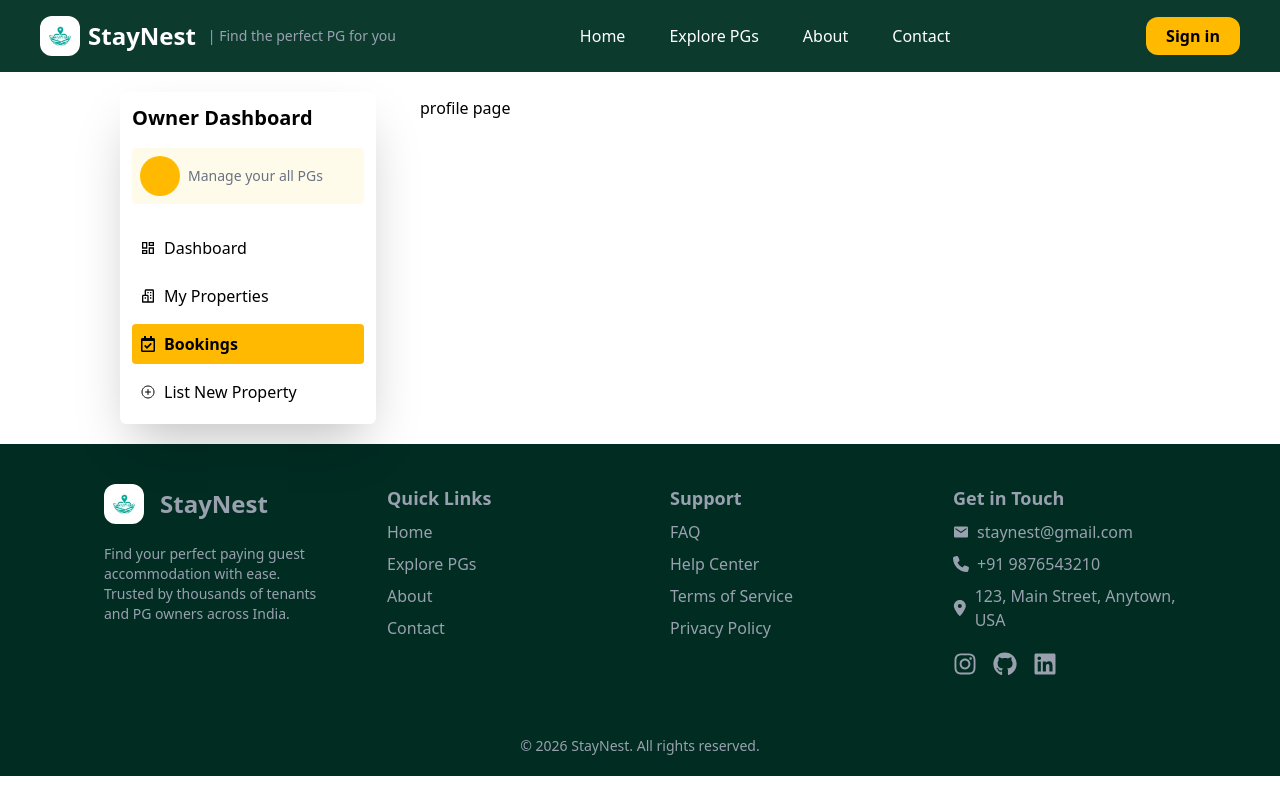
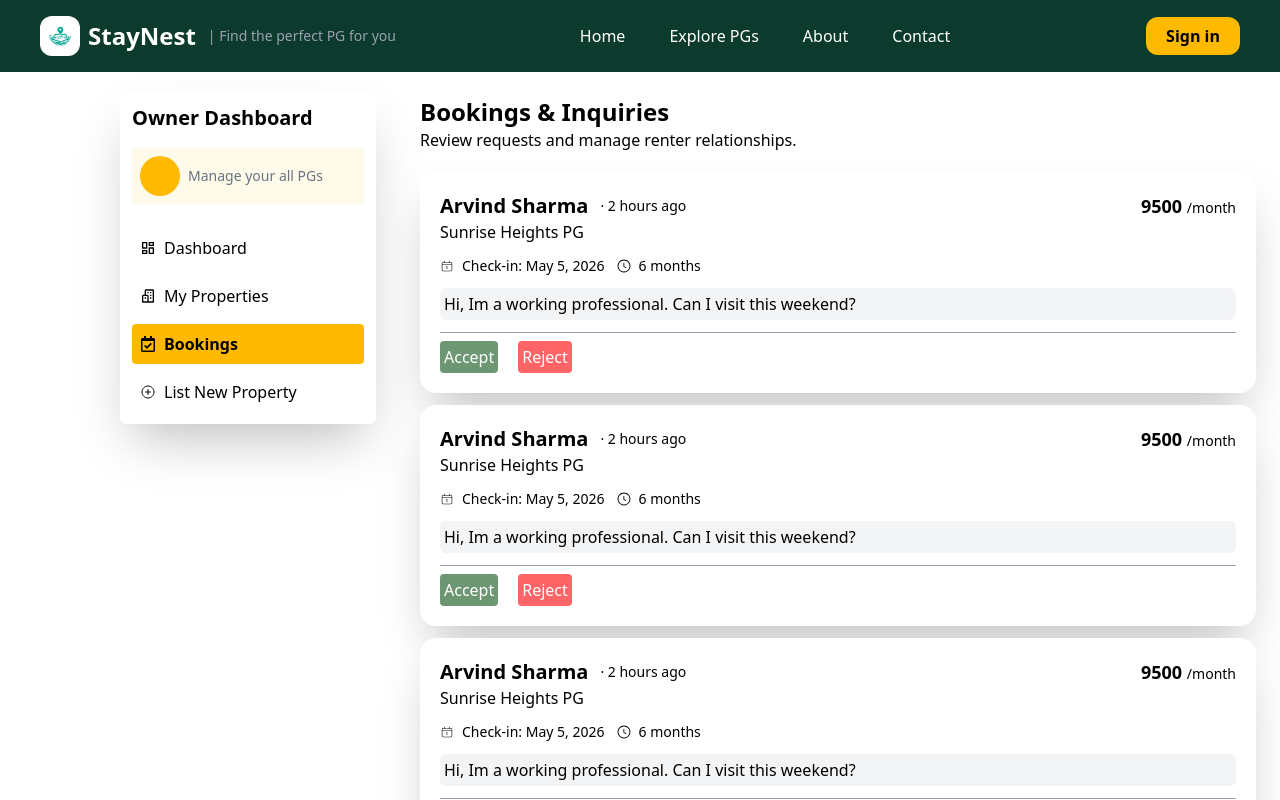
Before and after one commit to Rajdeep-m7/pg-finder-web, a Next.js app in the folder frontend/: page /owner/bookings in a window 1280 px wide. Shown: the top 800 px of the page. Built offline with nearby package versions, Linux system fonts and the light colour scheme; no server answers.

Commit message:
create booking and properties page UI

```diff
--- a/frontend/app/owner/bookings/page.tsx
+++ b/frontend/app/owner/bookings/page.tsx
@@ -1,11 +1,17 @@
-import React from 'react'
+import AdminBookingCard from "@/components/AdminBookingCard";
+import React from "react";
 
 const page = () => {
   return (
     <div>
-       profile page
+      <p className="text-2xl font-bold">Bookings & Inquiries</p>
+      <p className="mb-5">Review requests and manage renter relationships.</p>
+
+      <AdminBookingCard />
+      <AdminBookingCard />
+      <AdminBookingCard />
     </div>
-  )
-}
+  );
+};
 
-export default page
+export default page;
--- a/frontend/app/owner/properties/page.tsx
+++ b/frontend/app/owner/properties/page.tsx
@@ -1,12 +1,19 @@
+import OwnerPropertyCard from "@/components/OwnerPropertyCard";
+
 const page = () => {
   return (
-    <div className='min-h-screen'>
-        <div>
-            <h1 className='text-2xl font-bold'>My Properties</h1>
-            <p>4 listings · Manage all your PGs</p>
-        </div>
+    <div className="min-h-screen">
+      <div>
+        <h1 className="text-2xl font-bold">My Properties</h1>
+        <p>4 listings · Manage all your PGs</p>
+      </div>
+      <div className="flex flex-wrap gap-5">
+        <OwnerPropertyCard />
+        <OwnerPropertyCard />
+        <OwnerPropertyCard />
+      </div>
     </div>
-  )
-}
+  );
+};
 
 export default page;
--- /dev/null
+++ b/frontend/components/AdminBookingCard.tsx
@@ -0,0 +1,51 @@
+import React from "react";
+import { CiCalendarDate } from "react-icons/ci";
+import { GoClock } from "react-icons/go";
+
+const AdminBookingCard = () => {
+  return (
+    <div>
+      <div className="bg-white rounded-2xl shadow-2xl p-5 mt-3">
+        <div className="flex justify-between gap-5">
+          <div className="flex items-center md:gap-3">
+            <h1 className="text-xl font-bold">Arvind Sharma</h1>
+            <p className="text-sm">· 2 hours ago</p>
+          </div>
+          <div>
+            <p className="text-lg font-bold">
+              9500 <span className="text-sm font-normal">/month</span>
+            </p>
+          </div>
+        </div>
+        <div>
+          <p>Sunrise Heights PG</p>
+          <div className="flex items-center gap-3 my-3">
+            <p className="text-sm flex items-center gap-2">
+              <CiCalendarDate />
+              Check-in: May 5, 2026{" "}
+            </p>
+            <p className="text-sm flex items-center gap-2">
+              <GoClock />6 months
+            </p>
+          </div>
+          <p className="p-1 rounded-md w-full bg-gray-100">
+            Hi, Im a working professional. Can I visit this weekend?
+          </p>
+        </div>
+
+        <div className="border-t mt-3 border-t-gray-400">
+          <div className="mt-2 flex gap-5">
+            <button className="p-1 rounded bg-[#6D9773] text-white">
+              Accept
+            </button>
+            <button className="text-white bg-red-400 p-1 rounded">
+              Reject
+            </button>
+          </div>
+        </div>
+      </div>
+    </div>
+  );
+};
+
+export default AdminBookingCard;
--- a/frontend/components/OwnerPropertyCard.tsx
+++ b/frontend/components/OwnerPropertyCard.tsx
@@ -1,9 +1,56 @@
-import React from 'react'
+import Image from "next/image";
+import { RxPeople } from "react-icons/rx";
+import { IoBedOutline } from "react-icons/io5";
+import { CiPlay1 } from "react-icons/ci";
+import { CiPause1 } from "react-icons/ci";
+import { FiEdit2 } from "react-icons/fi";
+import { MdDeleteOutline } from "react-icons/md";
+import React from "react";
 
 const OwnerPropertyCard = () => {
   return (
-    <div>OwnerPropertyCard</div>
-  )
-}
+    <div className="flex flex-wrap gap-5 items-center lg:max-w-5xl">
+      <div className="bg-white rounded-2xl shadow-md mt-5 max-w-fit">
+        <Image
+          className="rounded-t-2xl h-45 object-cover"
+          src="https://images.unsplash.com/photo-1522708323590-d24dbb6b0267?w=600&h=400&fit=crop"
+          alt="Property"
+          width={440}
+          height={100}
+        />
+        <div className="px-5">
+          <h1 className="font-semibold">Sunrise Heights PG</h1>
+          <h1 className="text-sm text-gray-500">
+            Koramangala 5th Block, Bangalore
+          </h1>
+          <div className="flex gap-5">
+            <div className="p-1 bg-gray-200 rounded-lg mt-3">
+              <span className="ml-1 flex items-center gap-1">
+                <RxPeople className="inline-block" />4
+              </span>
+              <p>Total Guests</p>
+            </div>
+            <div className="p-1 bg-gray-200 rounded-lg mt-3">
+              <span className="ml-1 flex items-center gap-1">
+                <IoBedOutline className="inline-block" />
+                12
+              </span>
+              <p>Available Beds</p>
+            </div>
+          </div>
+          <div className="border-t border-gray-500 mt-2 flex justify-between">
+            <h1 className="mt-2 mb-2 font-bold text-lg">₹9,500/mo</h1>
+            <div className="flex gap-1 mt-2">
+              <CiPlay1 className="  border rounded-md p-1 text-2xl cursor-pointer" />
+              <CiPause1 className=" border rounded-md p-1 text-2xl cursor-pointer" />
+              <FiEdit2 className=" border rounded-md p-1 text-2xl cursor-pointer" />
+              <MdDeleteOutline className="text-red-500 border rounded-md p-1 text-2xl cursor-pointer" />
+            </div>
+          </div>
+        </div>
+      </div>
+    </div>
+  );
+};
 
-export default OwnerPropertyCard
+export default OwnerPropertyCard;
```
